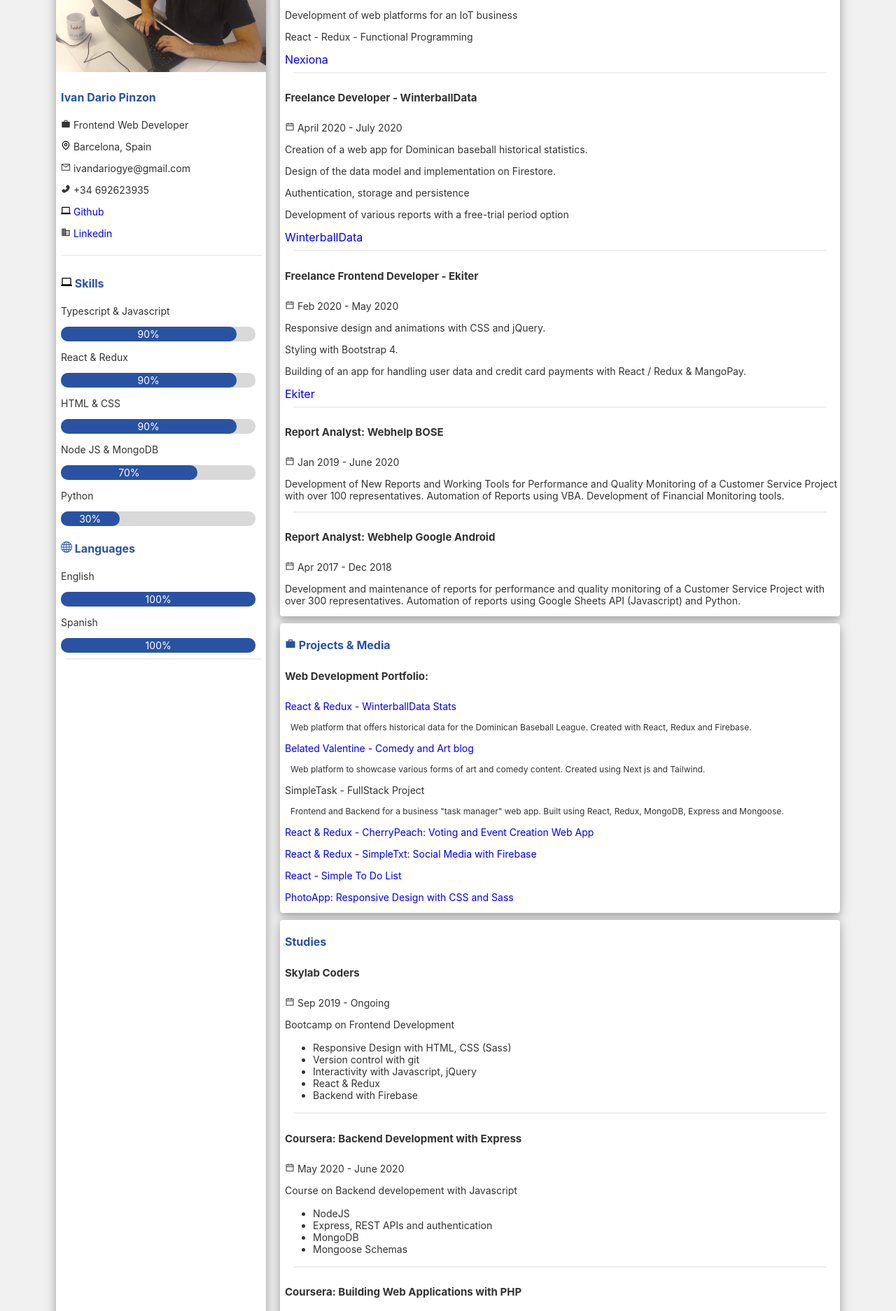
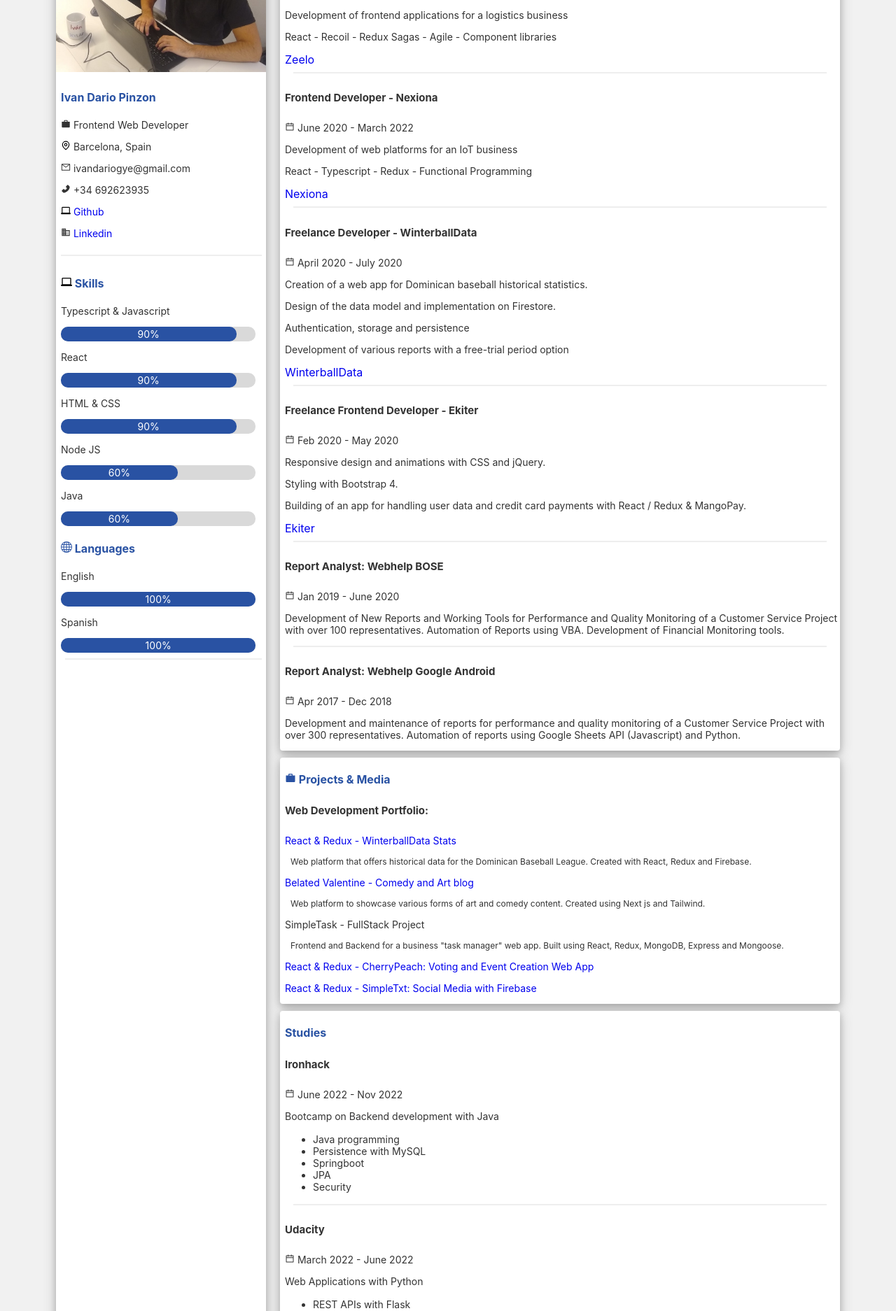
Before and after one commit to ivandax/ivandax_cv, a React (Create React App) app: page / in a window 1280 px wide. Shown: the part 140-2014 px from the top of the page at 70% size. Built offline with nearby package versions, Linux system fonts and the light colour scheme.

Commit message:
Update content

```diff
--- a/src/App.js
+++ b/src/App.js
@@ -84,7 +84,7 @@
                 90%
               </div>
             </div>
-            <p>React &amp; Redux</p>
+            <p>React</p>
             <div className="progressBar stoneGrey">
               <div className="progress deepBlueBackground" id="progress90">
                 90%
@@ -96,16 +96,16 @@
                 90%
               </div>
             </div>
-            <p>Node JS &amp; MongoDB </p>
+            <p>Node JS</p>
             <div className="progressBar stoneGrey">
-              <div className="progress deepBlueBackground" id="progress70">
-                70%
+              <div className="progress deepBlueBackground" id="progress60">
+                60%
               </div>
             </div>
-            <p>Python</p>
+            <p>Java</p>
             <div className="progressBar stoneGrey">
-              <div className="progress deepBlueBackground" id="progress30">
-                30%
+              <div className="progress deepBlueBackground" id="progress60">
+                60%
               </div>
             </div>
           </div>
@@ -135,12 +135,28 @@
               <IoMdBriefcase /> Work Experience
             </h4>
             <div className="mildMargin">
+              <h5>Frontend Developer - Zeelo</h5>
+              <p>
+                <AiOutlineCalendar /> March 2022 - Present
+              </p>
+              <p>Development of  frontend applications for a logistics business</p>
+              <p>React - Recoil - Redux Sagas - Agile - Component libraries</p>
+              <a
+                href="https://zeelo.co/uk"
+                target="_blank"
+                rel="noopener noreferrer"
+              >
+                Zeelo
+              </a>
+            </div>
+            <hr />
+            <div className="mildMargin">
               <h5>Frontend Developer - Nexiona</h5>
               <p>
-                <AiOutlineCalendar /> June 2020 - Present
+                <AiOutlineCalendar /> June 2020 - March 2022
               </p>
               <p>Development of web platforms for an IoT business</p>
-              <p>React - Redux - Functional Programming</p>
+              <p>React - Typescript - Redux - Functional Programming</p>
               <a
                 href="https://nexiona.com/"
                 target="_blank"
@@ -242,7 +258,7 @@
               <p>
                 <a
                   target="_blank"
-                  href="https://belatedvalentine.com/"
+                  href="https://belated-valentine.web.app/"
                   rel="noopener noreferrer"
                 >
                   Belated Valentine - Comedy and Art blog
@@ -275,24 +291,6 @@
                   React & Redux - SimpleTxt: Social Media with Firebase
                 </a>
               </p>
-              <p>
-                <a
-                  target="_blank"
-                  href="https://sample-todo-ivan.firebaseapp.com/"
-                  rel="noopener noreferrer"
-                >
-                  React - Simple To Do List
-                </a>
-              </p>
-              <p>
-                <a
-                  target="_blank"
-                  href="https://www.ivandax.com/projects/photoapp"
-                  rel="noopener noreferrer"
-                >
-                  PhotoApp: Responsive Design with CSS and Sass
-                </a>
-              </p>
             </div>
           </div>
 
@@ -301,9 +299,38 @@
               <i className="fa fa-asterisk deepBlue"></i> Studies
             </h4>
             <div className="mildMargin">
+              <h5>Ironhack</h5>
+              <p>
+                <AiOutlineCalendar /> June 2022 - Nov 2022
+              </p>
+              <p>Bootcamp on Backend development with Java</p>
+              <ul>
+                <li>Java programming</li>
+                <li>Persistence with MySQL</li>
+                <li>Springboot</li>
+                <li>JPA</li>
+                <li>Security</li>
+              </ul>
+            </div>
+            <hr />
+            <div className="mildMargin">
+              <h5>Udacity</h5>
+              <p>
+                <AiOutlineCalendar /> March 2022 - June 2022
+              </p>
+              <p>Web Applications with Python</p>
+              <ul>
+                <li>REST APIs with Flask</li>
+                <li>Postgres</li>
+                <li>SQLAlchemy</li>
+                <li>Deployment</li>
+              </ul>
+            </div>
+            <hr />
+            <div className="mildMargin">
               <h5>Skylab Coders</h5>
               <p>
-                <AiOutlineCalendar /> Sep 2019 - Ongoing
+                <AiOutlineCalendar /> Sep 2019 - Dec 2019
               </p>
               <p>Bootcamp on Frontend Development</p>
               <ul>
```
Also changed, not shown: 1 other file (tests, documents, lock files or other folders).
